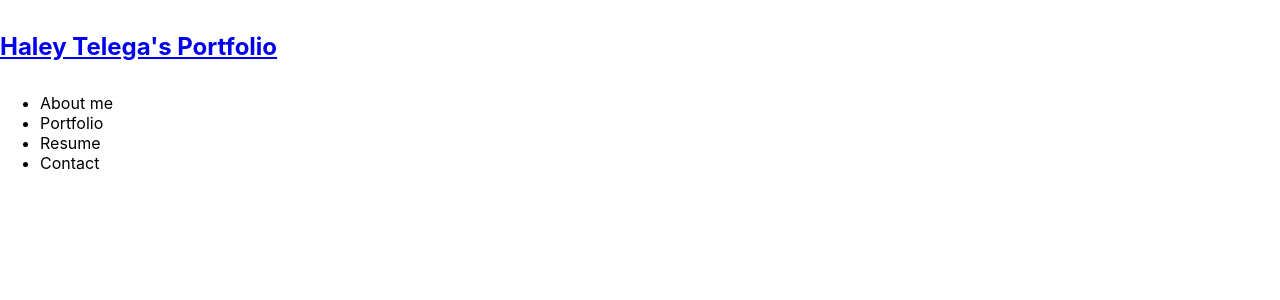
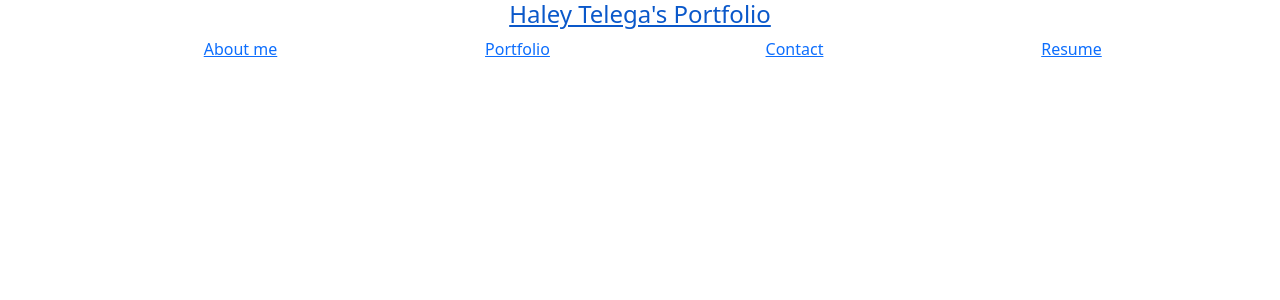
Before and after one commit to haleytelega/portfolio, a React (Create React App) app: page / in a window 1280 px wide. Shown: the top 300 px of the page. Built offline with nearby package versions, Linux system fonts and the light colour scheme.

Commit message:
got the header and nav to show up

```diff
--- a/package.json
+++ b/package.json
@@ -6,6 +6,7 @@
     "@testing-library/jest-dom": "^5.12.0",
     "@testing-library/react": "^11.2.6",
     "@testing-library/user-event": "^12.8.3",
+    "bootstrap": "^5.1.3",
     "react": "^17.0.2",
     "react-dom": "^17.0.2",
     "react-scripts": "4.0.3",
--- a/src/App.css
+++ b/src/App.css
@@ -11,6 +11,11 @@
   .App-logo {
     animation: App-logo-spin infinite 20s linear;
   }
+}
+
+nav {
+  text-decoration: none;
+  color: black;
 }
 
 .App-header {
--- a/src/App.js
+++ b/src/App.js
@@ -1,26 +1,17 @@
-import React, { useState } from 'react';
+import React from 'react';
+import './App.css'
 import Header from './components/Header';
-import Nav from './components/Nav'
+import Nav from './components/Nav';
 
 function App() {
-  const [categories] = useState([
-    { name: 'about me'},
-    { name: 'portfolio'},
-    { name: 'resume'}
-  ])
-
-  const [currentCategory, setCurrentCategory] = useState(categories[0]);
-
   return (
     <div className="App">
       <header>
       <Header></Header>
       </header>
-      <Nav
-          categories={categories}
-          setCurrentCategory={setCurrentCategory}
-          currentCategory={currentCategory}
-      ></Nav>
+      <nav>
+      <Nav></Nav>
+      </nav>
     </div>
   );
 }
--- a/src/components/Nav/index.jsx
+++ b/src/components/Nav/index.jsx
@@ -1,41 +1,36 @@
-import React, { useEffect } from 'react';
-import { capitalizeFirstLetter } from '../../utils/helpers';
+import React from 'react';
+import '../../App.css';
 
-function Nav(props) {
-    const {
-        categories = [],
-        setCurrentCategory,
-        contactSelected,
-        currentCategory,
-        setContactSelected,
-        } = props;
-
-        useEffect(() => {
-            document.title = capitalizeFirstLetter(currentCategory.name);
-        }, [currentCategory]);
-
+function Nav() {
+    function handleClick() {
+        console.log('click happened');
+    }
     return(
         <nav>
-            <ul className="flex-row">
-                    {categories.map((category) => (
-                <li className={`mx-1 ${
-                    currentCategory.name === category.name && !contactSelected && 'navActive'
-                }`}
-                key={category.name}
-                >
-                <span onClick={() => {
-                    setCurrentCategory(category);
-                    setContactSelected(false);
-                }}
-                >
-                    {capitalizeFirstLetter(category.name)}
-                </span>
-                </li>
-            ))}
-            <li className={`mx-2 ${contactSelected && 'navActive'}`}>
-                    <span onClick={() => setContactSelected(true)}>Contact</span>
-            </li>
-        </ul>
+            <div className="container">
+            <ul className="row">
+                <ul className="mx-2 col-sm">
+                    <a href="#about" onClick={handleClick}>
+                    About me
+                    </a>
+                </ul>
+                <ul className="mx-2 col-sm">
+                    <a href="#portfolio" onClick={handleClick}>
+                    Portfolio
+                    </a>
+                </ul>
+                <ul className="mx-2 col-sm">
+                    <a href="#contact" onClick={handleClick}>
+                    Contact
+                    </a>
+                </ul>
+                <ul className="mx-2 col-sm">
+                    <a href="#resume" onClick={handleClick}>
+                    Resume
+                    </a>
+                </ul>
+            </ul>
+            </div>
         </nav>
     )
 }
--- a/src/index.js
+++ b/src/index.js
@@ -2,6 +2,7 @@ import React from 'react';
 import ReactDOM from 'react-dom';
 import './index.css';
 import App from './App';
+import 'bootstrap/dist/css/bootstrap.min.css';
 import reportWebVitals from './reportWebVitals';
 
 ReactDOM.render(
```
Also changed, not shown: src/index.css (line endings or trailing spaces), 1 other file (tests, documents, lock files or other folders).
